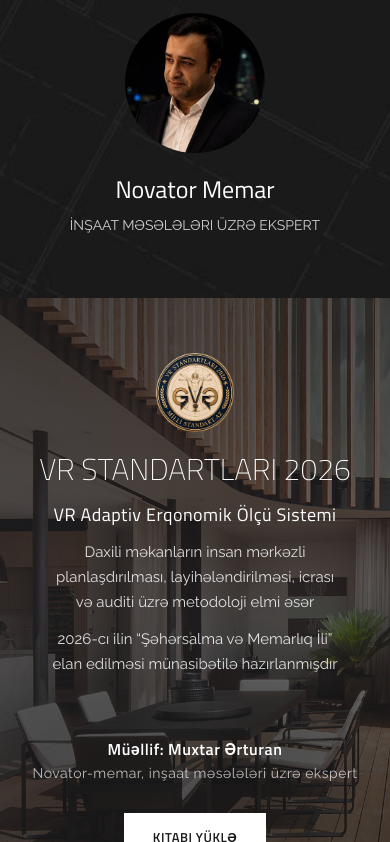
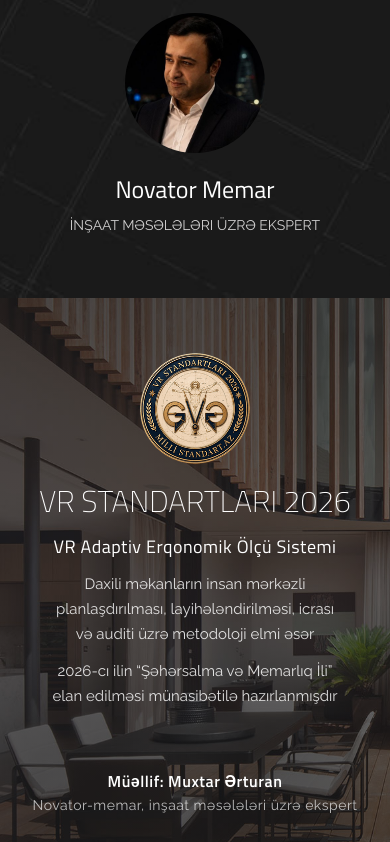
Before and after one commit to feyruzalizada/VRprogect, a Next.js app: page / in a window 390 px wide. Shown: the part 1031-1873 px from the top of the page. Built offline with nearby package versions, Linux system fonts and the light colour scheme.

Commit message:
vr logo in sidebar section changed

```diff
--- a/src/components/SideNavShowcase.module.css
+++ b/src/components/SideNavShowcase.module.css
@@ -188,7 +188,7 @@
 }
 
 .mark {
-  width: 120px;
+  width: 250px;
   height: auto;
   margin-bottom: 26px;
 }
@@ -353,7 +353,7 @@
   }
 
   .mark {
-    width: 96px;
+    width: 150px;
     margin-bottom: 22px;
   }
 }
@@ -375,7 +375,7 @@
   }
 
   .mark {
-    width: 78px;
+    width: 110px;
     margin-bottom: 18px;
   }
 
```
